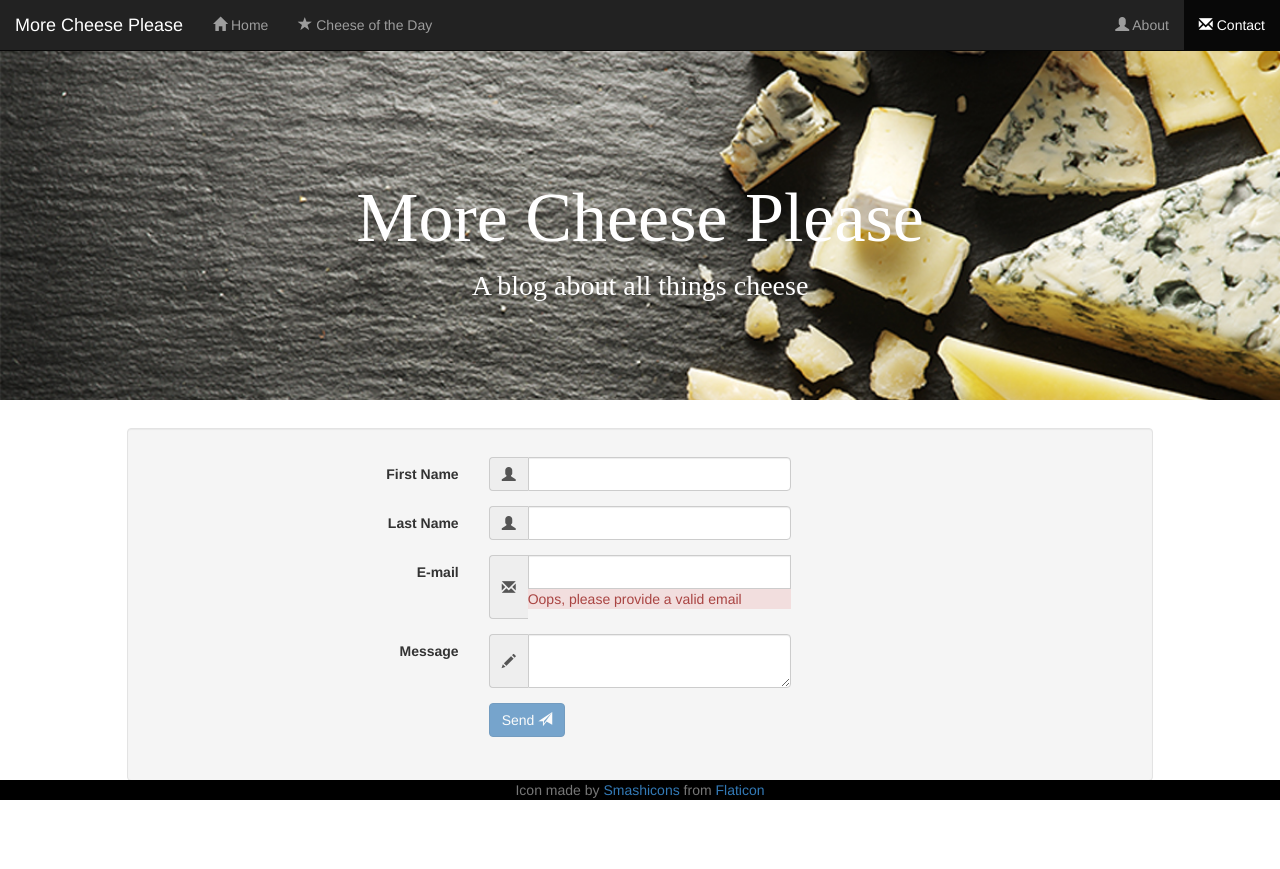
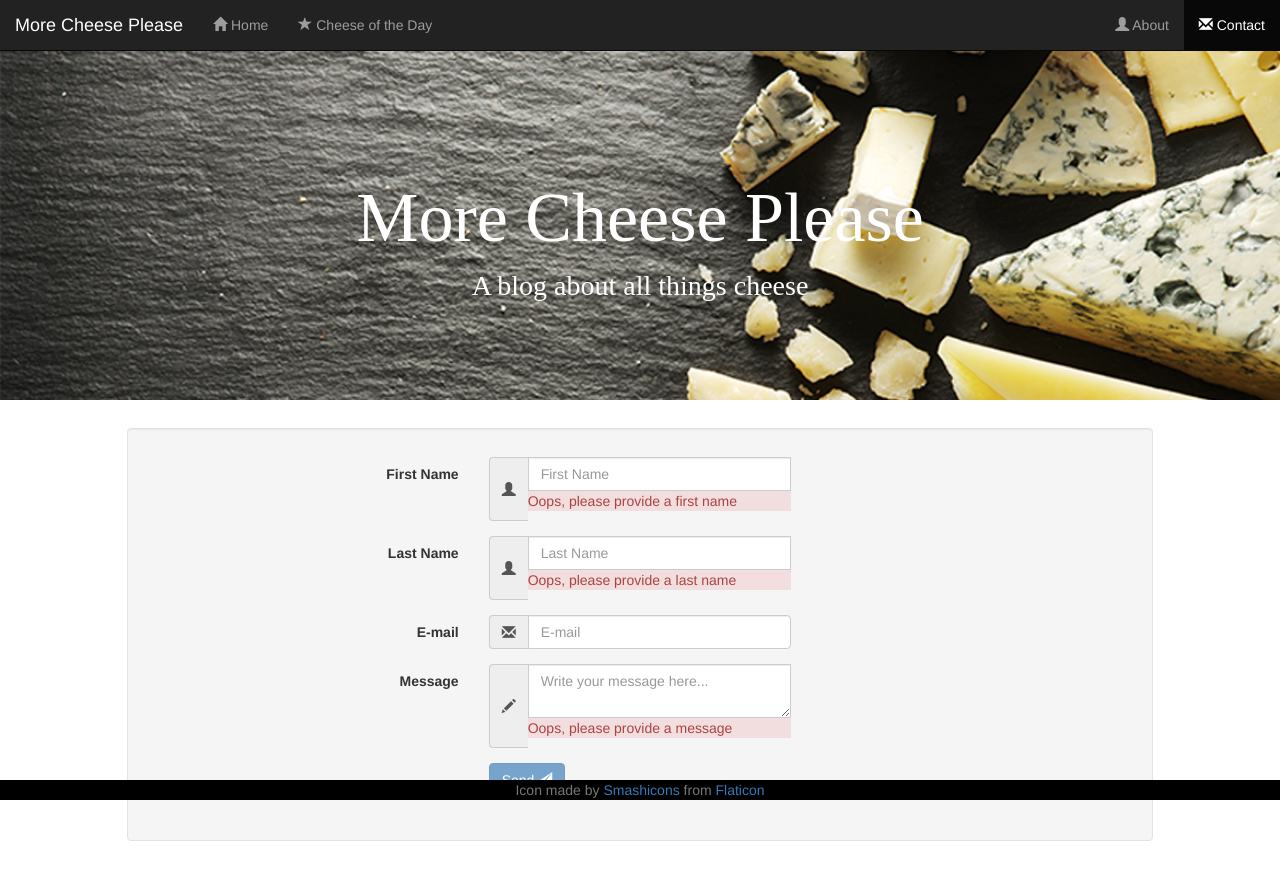
Before and after one commit to moriley5/more-cheese-please, an Angular app: page /contact in a window 1280 px wide. Before the commit the page ends 809 px from the top, so only its background shows below. Built offline with nearby package versions, Linux system fonts and the light colour scheme.

Commit message:
Clean up Contact component and HTML

```diff
--- a/src/app/contact/contact.component.html
+++ b/src/app/contact/contact.component.html
@@ -1,6 +1,5 @@
 <div id="contact-form" class="container">
   <form [formGroup]="form" (ngSubmit)="onSubmit(form)" class="well form-horizontal">
-    <fieldset>
       <!--First Name-->
       <div class="form-group">
         <label class="col-md-4 control-label">First Name</label>
@@ -34,7 +33,7 @@
           <div class="input-group">
             <span class="input-group-addon"><i class="glyphicon glyphicon-envelope"></i></span>
             <input class="form-control" type="text" formControlName="email" placeholder="E-mail">
-            <div *ngIf="form.get('email').hasError('pattern')" class="alert-danger">
+            <div *ngIf="form.get('email').hasError('email')" class="alert-danger">
               <p>Oops, please provide a valid email</p>
             </div>
           </div>
@@ -62,6 +61,5 @@
           <button class="btn btn-primary" type="submit" [disabled]="form.invalid">Send <span class="glyphicon glyphicon-send"></span></button>
         </div>
       </div>
-    </fieldset>
   </form>
 </div>
--- a/src/app/contact/contact.component.ts
+++ b/src/app/contact/contact.component.ts
@@ -8,21 +8,19 @@ import { FormBuilder, FormGroup, FormControl, Validators } from '@angular/forms'
 })
 export class ContactComponent implements OnInit {
 
-  // Declare properties of the form
   form: FormGroup;
-  //firstName: string;
-  //lastName: string;
-  //email: string;
-  //message: string;
+  firstName: string;
+  lastName: string;
+  email: string;
+  message: string;
 
-  // Use FormBuilder to
   constructor(private fb: FormBuilder) {
 
     this.form = fb.group({
-      'firstName': [' ', [Validators.required]],
-      'lastName': [' ', [Validators.required]],
-      'email': [' ', [Validators.required, Validators.pattern('[a-z0-9.@]*')]],
-      'message': [' ', [Validators.required, Validators.maxLength(500)]]
+      firstName: ['', [Validators.required]],
+      lastName: ['', [Validators.required]],
+      email: ['', [Validators.required, Validators.email]], // can also use this instead of email --> pattern('[a-z0-9.@]*')
+      message: ['', [Validators.required, Validators.maxLength(500)]]
     })
    }
 
@@ -37,7 +35,7 @@ export class ContactComponent implements OnInit {
   //  this.message = form.message;
   //}
 
-  // Test this out
+  // Test out the form
   onSubmit(form) {
     console.log('Submitted form!');
     console.log(form.value);
```
